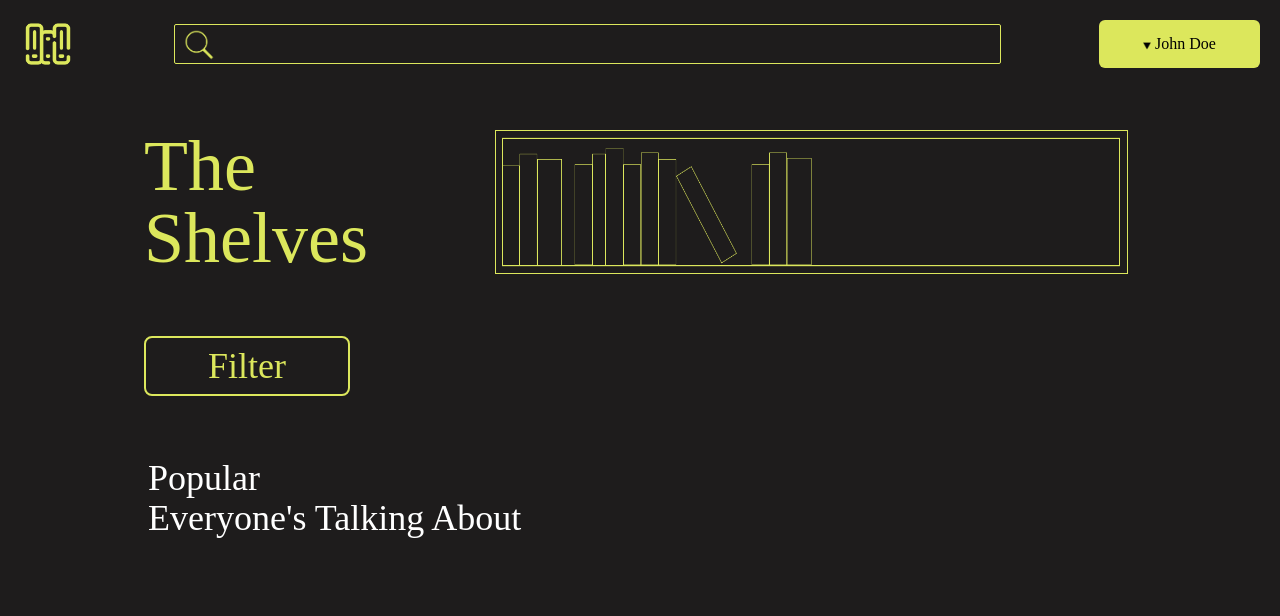
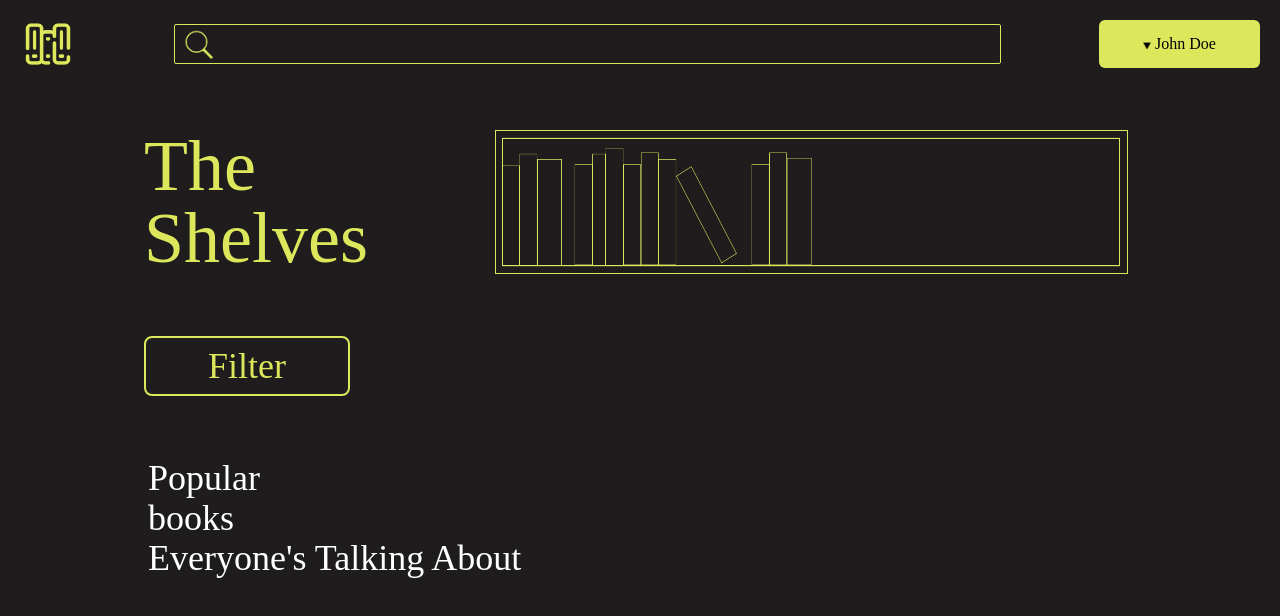
Before and after one commit to AymanHawk/Library-System, a Next.js app: page /browse/books in a window 1280 px wide. Shown: the top 616 px of the page. Built offline with nearby package versions, Linux system fonts and the light colour scheme.

Commit message:
send for testing depl no changes

```diff
--- a/src/app/browse/books/page.jsx
+++ b/src/app/browse/books/page.jsx
@@ -26,6 +26,7 @@ function Books() {
       </h2>
       <div className="mt-[5%] ml-[10vw] text-white sm:text-2xl md:text-2xl lg:text-4xl xl:text-4xl">
         <h1>Popular</h1>
+        <div>books</div>
         <h1>Everyone's Talking About</h1>
       </div>
     </div>
```
